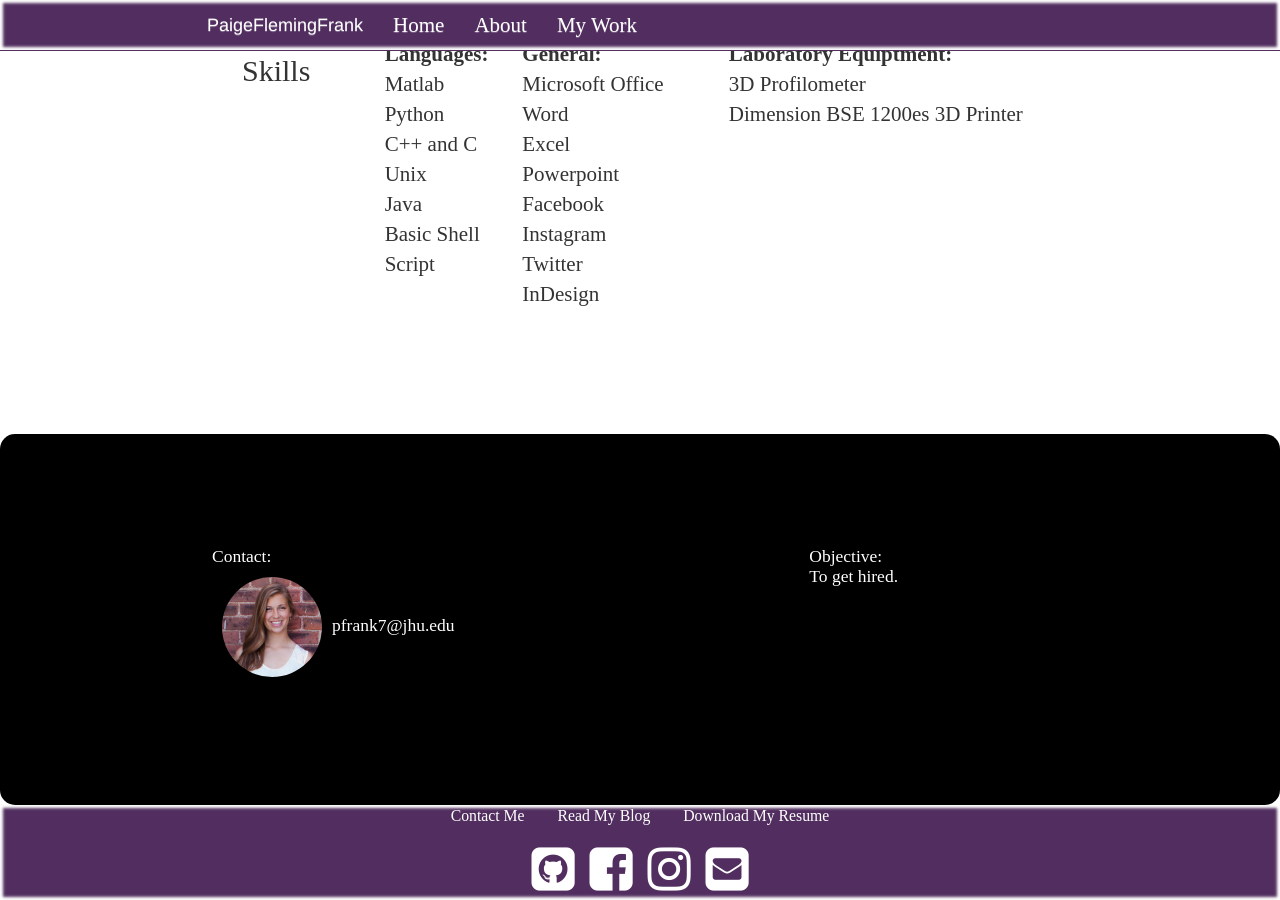
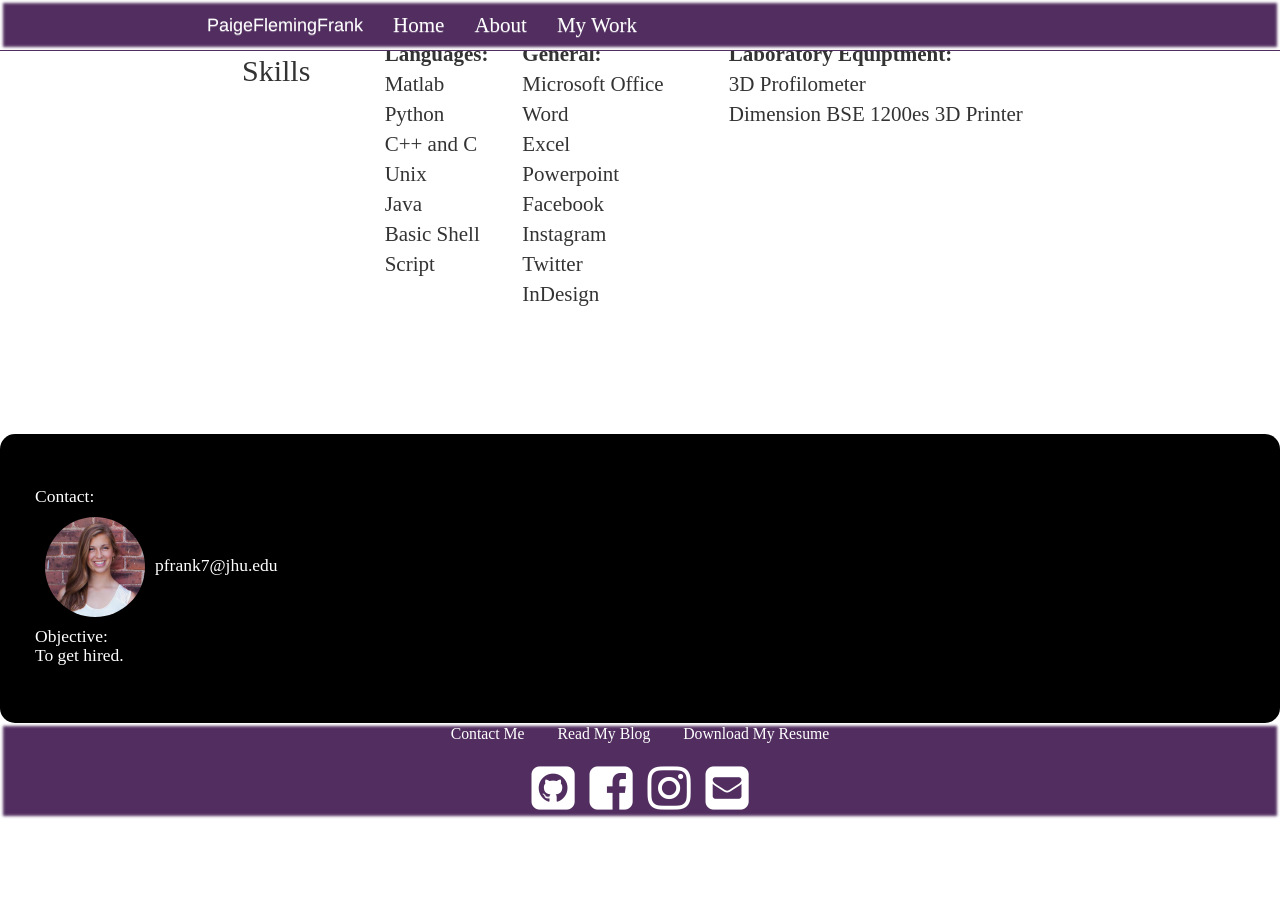
Before and after one commit to pfrank7/pfrank7.github.io, a Jekyll site: the page built from CV.html, in a window 1280 px wide and 900 px high, scrolled down 1558 px. Built offline with Jekyll 4.4.1, drawn with Linux system fonts in a browser that asks for light colours; nearby versions of some CDN libraries; after the commit the page ends 2377 px from its top, so only the background shows below that.

Commit message:
Update CV.html

```diff
--- a/CV.html
+++ b/CV.html
@@ -137,14 +137,14 @@
 		</div>
 	</div>
 	<div class = "jumbotron" style = "background-image:none; background-color:black; color:white;">
-		<div class = "container" id = "margin">
+		<div class = "container" id = "margin" style = "margin:0px;>
 			<div class = "row">
 				<div class = "col-sm-8">
 					<h3 class = "paragraph"> Contact:</br>
-					<img style = "height:100px; width:100px; border-radius:50%; margin:10px;" src = "me.jpg">pfrank7@jhu.edu</h3>
+					<img style = "height:100px; width:100px; border-radius:50%; margin:10px;" src = "me.jpg">pfrank7@jhu.edu</br>
+					Objective:</br>To get hired.</h3>
 				</div>
 				<div class = "col-sm-4">
-					<h3 class = "paragraph" > Objective:</br>To get hired.</h3>
 				</div>
 			</div>
 		</div>
```
